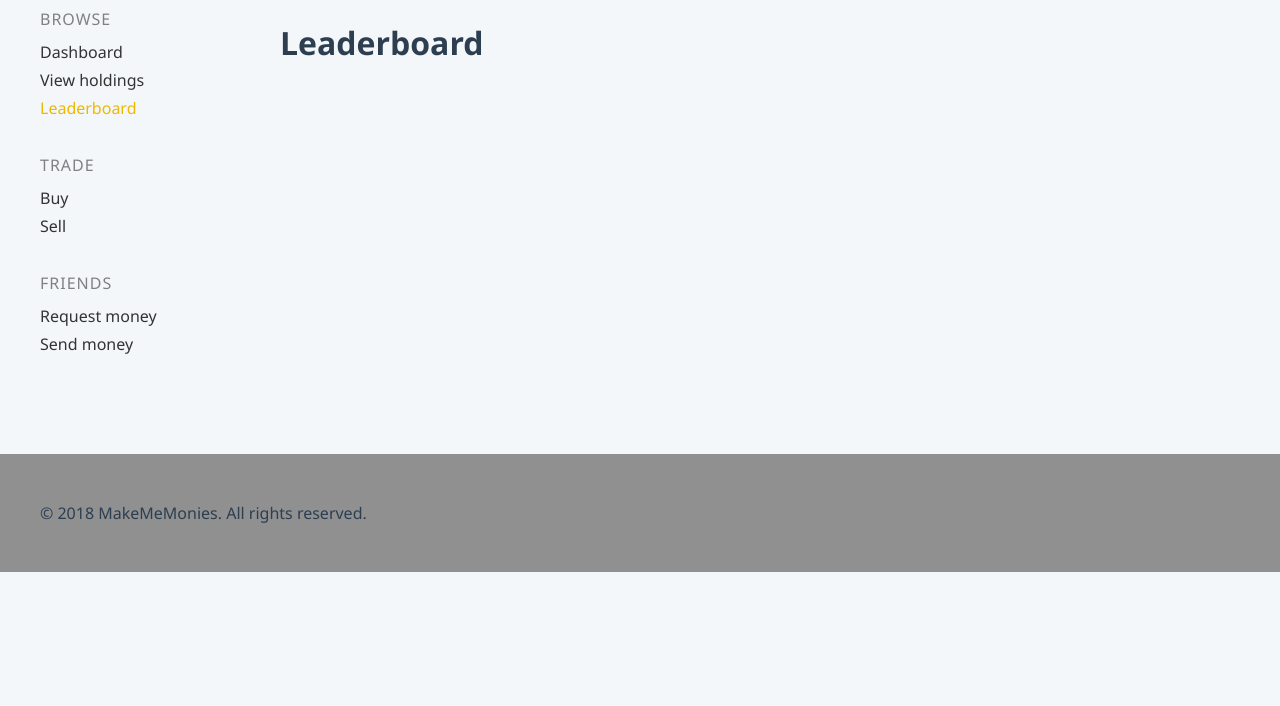
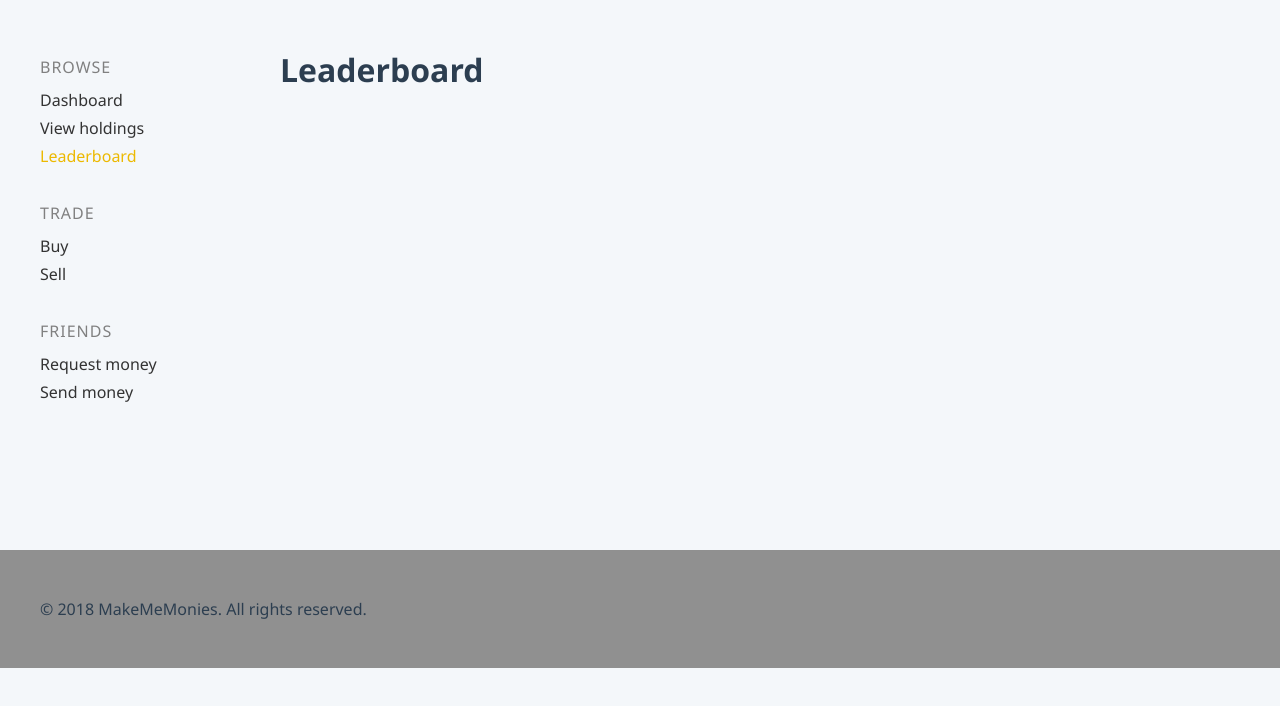
Before and after one commit to Pancrisp/meed-client, a Vue app: page /leaderboard in a window 1280 px wide. Shown: the top 706 px of the page. Built offline with nearby package versions, Linux system fonts and the light colour scheme.

Commit message:
Move modal components into src directory

```diff
--- a/src/App.vue
+++ b/src/App.vue
@@ -89,6 +89,10 @@ table {
   border-spacing: 0px;
 }
 
+.page-title {
+  margin: 0 0 1rem 0;
+}
+
 .label {
   margin: 0.5rem 0 0 0;
   color: lighten(#333, 30%);
--- a/src/views/Dashboard.vue
+++ b/src/views/Dashboard.vue
@@ -2,7 +2,7 @@
   <div class="container flex px3">
     <NavApp/>
     <main class="workspace">
-      <h1>Dashboard</h1>
+      <h1 class="page-title">Dashboard</h1>
       <div class="summary">
         <Summary class="summary-card" title="Current balance" :value="balance" />
         <Summary class="summary-card" title="This period change" :value="change" />
@@ -50,10 +50,6 @@ export default {
 </script>
 
 <style lang="scss" scoped>
-h1 {
-  margin: 0 0 1rem 0;
-}
-
 .workspace {
   width: 80%;
 }
--- a/src/views/Holdings.vue
+++ b/src/views/Holdings.vue
@@ -1,8 +1,8 @@
 <template>
-  <div class="container flex">
+  <div class="container flex px3">
     <NavApp/>
     <div class="workspace">
-      <h1>Holdings</h1>
+      <h1 class="page-title">Holdings</h1>
     </div>
   </div>
 </template>
--- a/src/views/Leaderboard.vue
+++ b/src/views/Leaderboard.vue
@@ -1,8 +1,8 @@
 <template>
-  <div class="container flex">
+  <div class="container flex px3">
     <NavApp/>
     <div class="workspace">
-      <h1>Leaderboard</h1>
+      <h1 class="page-title">Leaderboard</h1>
     </div>
   </div>
 </template>
```
Also changed, not shown: src/components/modals/Modal.vue (renamed from src/modals/Modal.vue).
